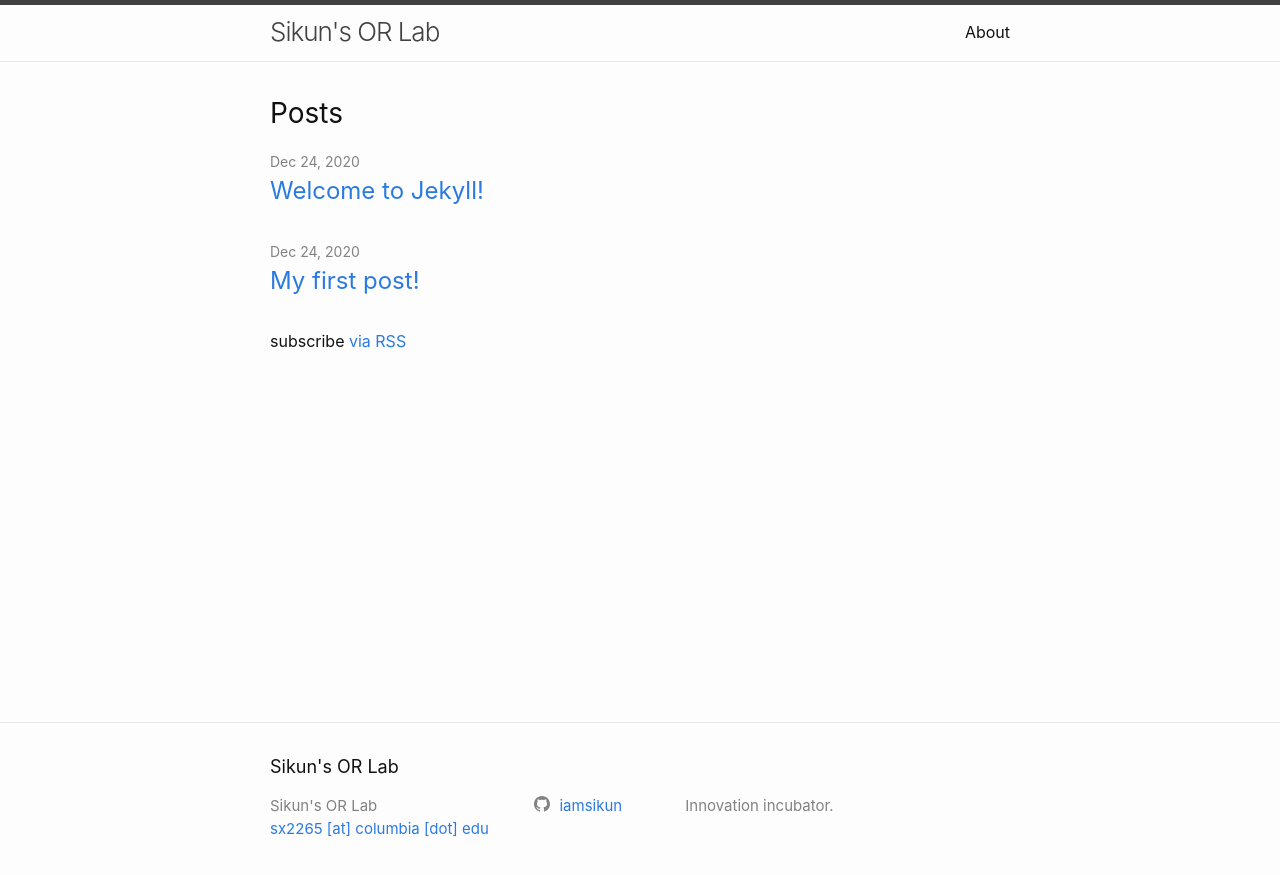
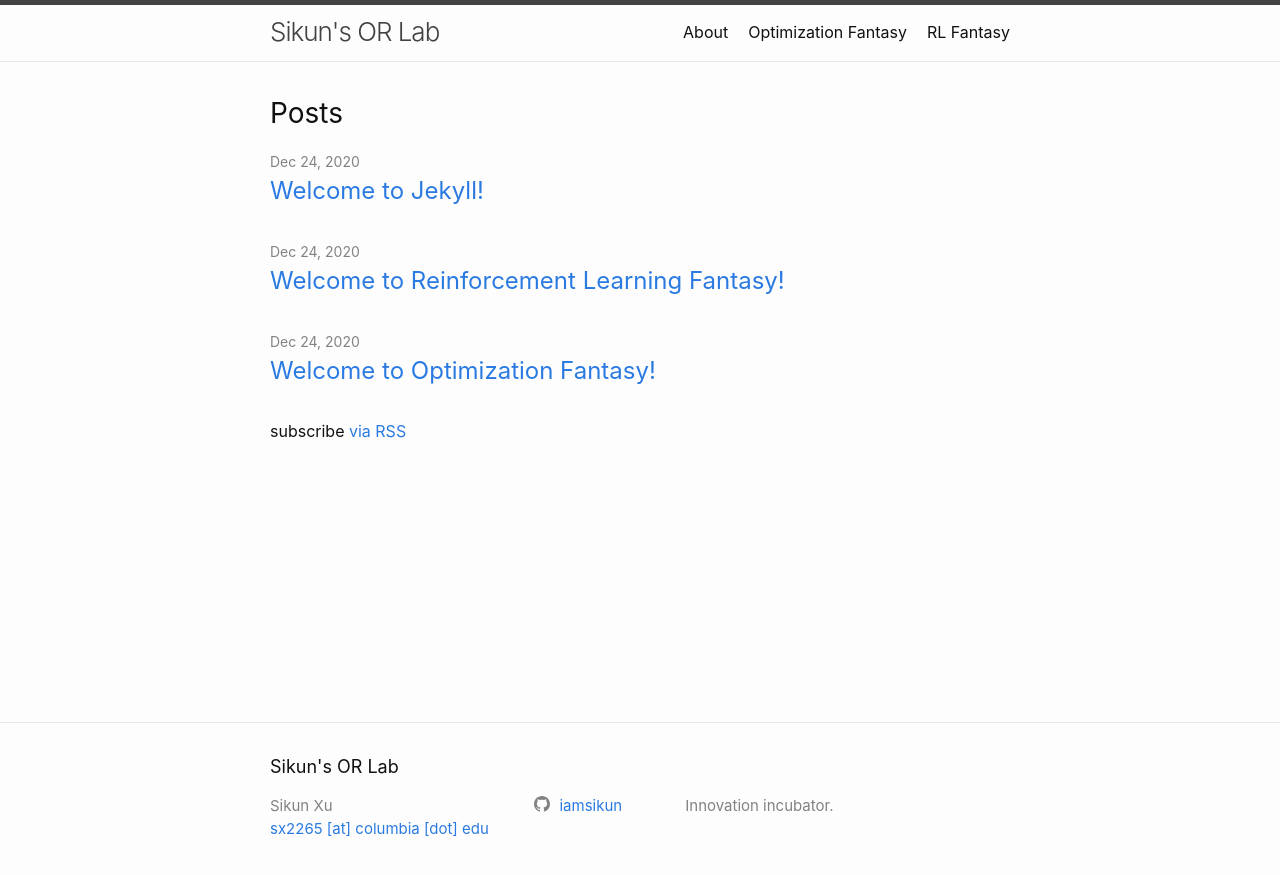
Before and after one commit to iamsikun/iamsikun.github.io, a Jekyll site: the page built from index.markdown, in a window 1280 px wide. Shown: the top 875 px of the page. Built offline with Jekyll 4.4.1, drawn with Linux system fonts in a browser that asks for light colours.

Commit message:
Updated optimization and rl with xml

```diff
--- a/_config.yml
+++ b/_config.yml
@@ -27,6 +27,9 @@ url: "http://iamsikun.github.io" # the base hostname & protocol for your site, e
 # twitter_username: jekyllrb
 github_username:  iamsikun
 
+author: Sikun Xu
+# linkedin_username: Sikun Xu
+
 # Build settings
 # Removed minima theme as it is now a regular theme
 # theme: minima
--- a/_posts/2020-12-24-first-post.md
+++ /dev/null
@@ -1,8 +0,0 @@
----
-layout: post
-title:  "My first post!"
-date:   2020-12-24 15:21:58 -0500
-categories: jekyll update
----
-
-Welcome to my first post!
--- /dev/null
+++ b/blog-optimization-fantasy/_posts/2020-12-24-welcome-to-optimization-fantasy.markdown
@@ -0,0 +1,8 @@
+---
+layout: post
+title:  "Welcome to Optimization Fantasy!"
+date:   2020-12-24 15:21:58
+category: optimization-fantasy
+---
+
+Welcome to Optimization Fantasy!
--- /dev/null
+++ b/blog-optimization-fantasy/index.markdown
@@ -0,0 +1,5 @@
+---
+layout: home-optimization-fantasy
+title: "Optimization Fantasy"
+category: optimization-fantasy
+---
--- /dev/null
+++ b/blog-rl-fantasy/_posts/2020-12-24-welcome-to-rl-fantasy.markdown
@@ -0,0 +1,8 @@
+---
+layout: post
+title:  "Welcome to Reinforcement Learning Fantasy!"
+date:   2020-12-24 15:21:58
+category: rl-fantasy
+---
+
+Welcome to Reinforcement Learning Fantasy!
--- /dev/null
+++ b/blog-rl-fantasy/index.markdown
@@ -0,0 +1,5 @@
+---
+layout: home-rl-fantasy
+title: "RL Fantasy"
+category: rl-fantasy
+---
```
Also changed, not shown: _layouts/home-optimization-fantasy.html (added, +36 -0 lines), _layouts/home-rl-fantasy.html (added, +36 -0 lines), blog-rl-fantasy/feed.xml (added, +29 -0 lines).
